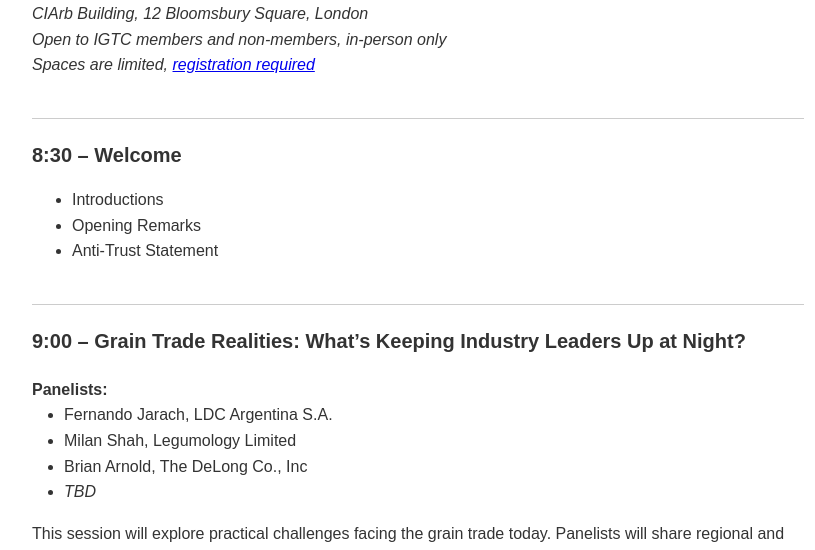
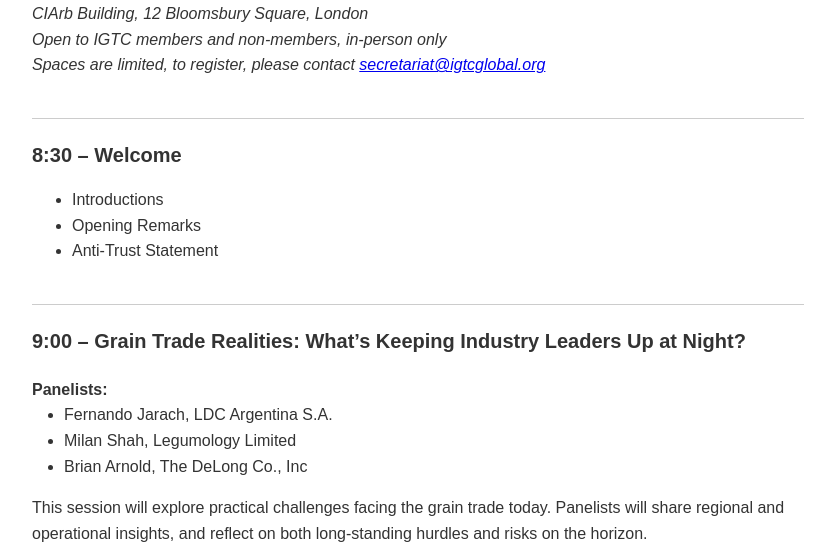
Before and after one commit to IGTCSecretariat/2025Strategy-Session, a plain HTML site: page index.html in a window 1280 px wide. Shown: the part 402-952 px from the top of the page, without its empty margins (222-1037 px from the left). Drawn offline with Linux system fonts and the light colour scheme.

Commit message:
Add files via upload

```diff
--- a/index.html
+++ b/index.html
@@ -56,7 +56,7 @@
   <span style="font-weight: bold; font-size: 1.1em; color: #003366;">June 9, 2025</span><br>
   CIArb Building, 12 Bloomsbury Square, London<br>
   Open to IGTC members and non-members, in-person only<br>
-  Spaces are limited, <a href="https://www.eventbrite.co.uk/e/igtc-strategic-planning-session-tickets-1294892671839?aff=oddtdtcreator" target="_blank"><em>registration required</em></a>
+  Spaces are limited, to register, please contact <a href="mailto:secretariat@igtcglobal.org">secretariat@igtcglobal.org</a></em>
 </em></p>
 
   <div class="time">8:30 – Welcome</div>
@@ -72,8 +72,7 @@
   <li>Fernando Jarach, LDC Argentina S.A.</li>
   <li>Milan Shah, Legumology Limited</li>
   <li>Brian Arnold, The DeLong Co., Inc</li>
-  <li><em>TBD</em></li>
-</ul>
+  </ul>
   <p>This session will explore practical challenges facing the grain trade today. Panelists will share regional and operational insights, and reflect on both long-standing hurdles and risks on the horizon.</p>
 
   <div class="time">10:00 – Coffee Break</div>
@@ -93,6 +92,7 @@
 
   <div class="time">1:30 – Meeting the Moment: How Should IGTC Adapt to the World Today?</div>
   <ul>
+    <li>The future of international trade cooperation, with Dr. Edwini Kessie, Director, Agriculture and Commodities Division, WTO</li>
     <li>Presentation of top 3 emerging issues from IGTC Working Group</li>
     <li>How should IGTC engage on rules-based trade?</li>
   </ul>
```
